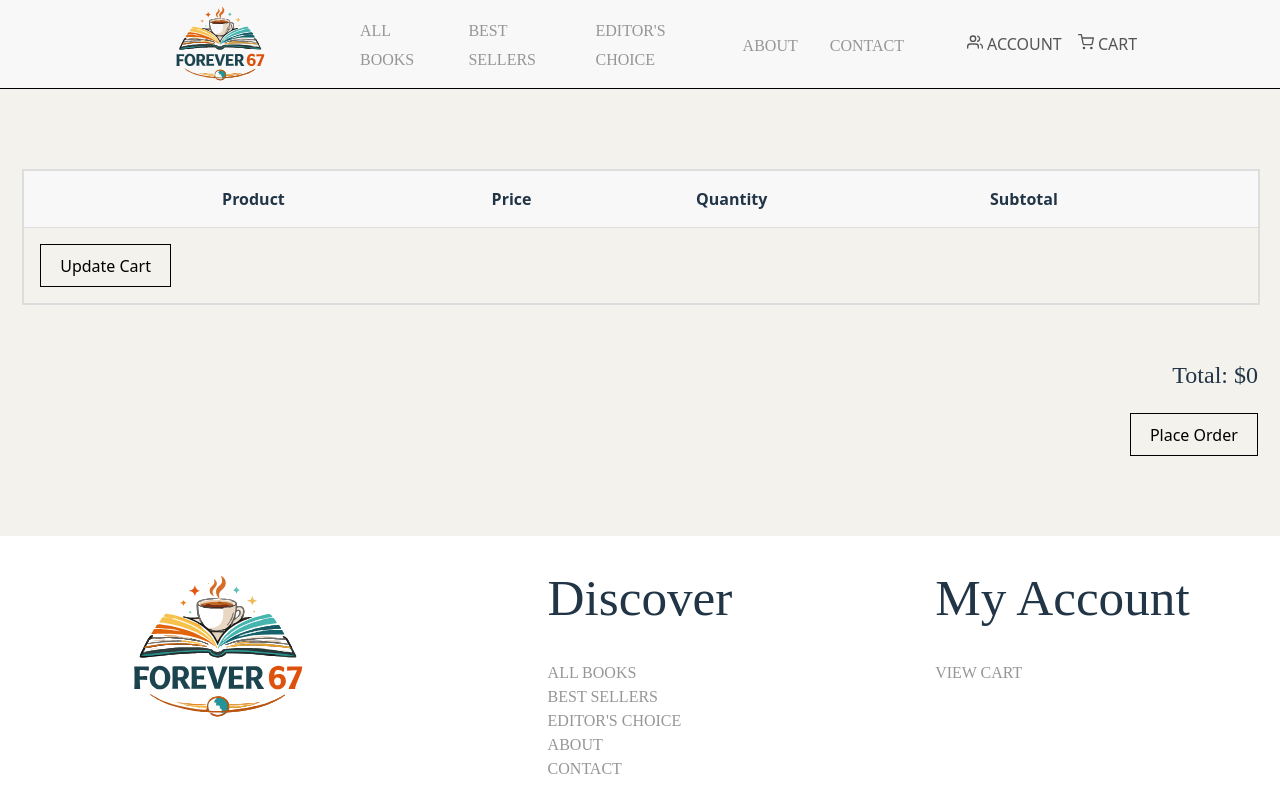
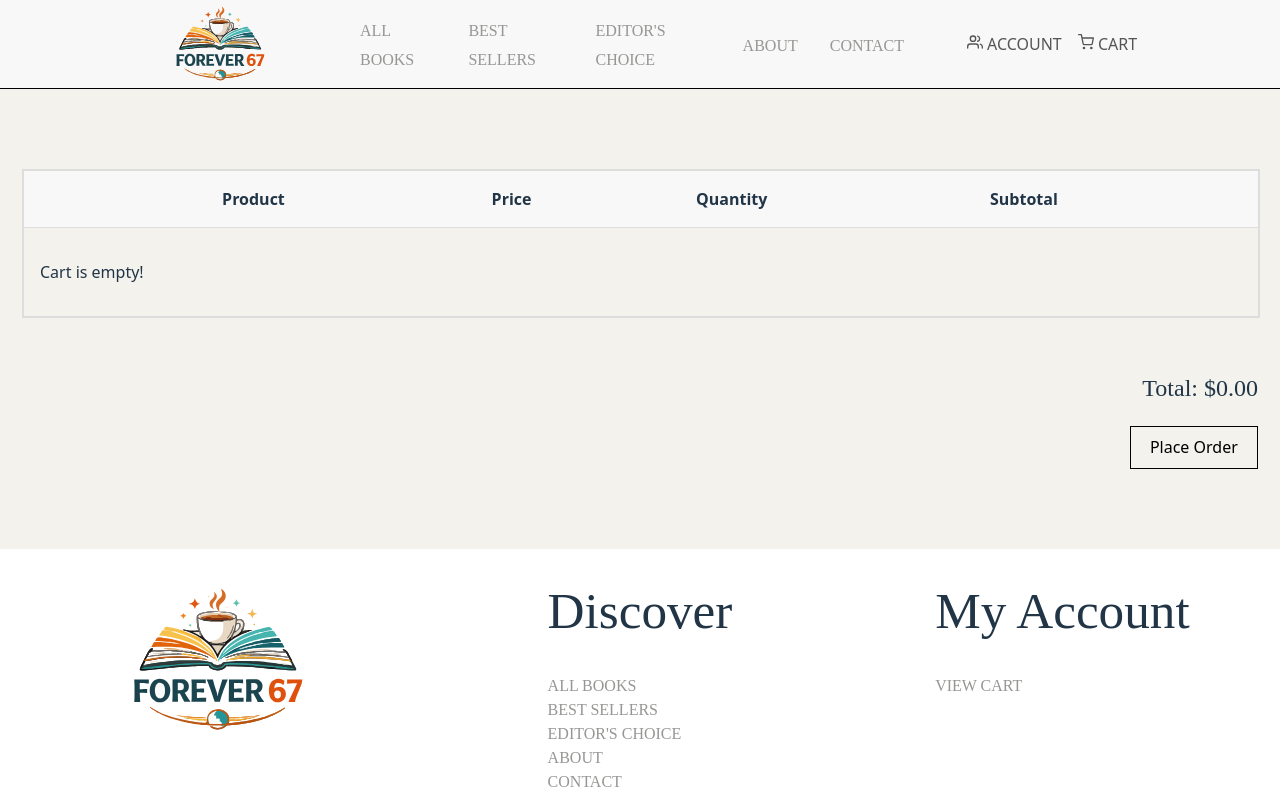
Before and after one commit to derekwu009/react-ecommerce, a React (Vite) app in the folder front-end/: page /cart in a window 1280 px wide. Built offline with nearby package versions, Linux system fonts and the light colour scheme.

Commit message:
Finish cart functions and page

```diff
--- a/front-end/src/components/cart/Cart.jsx
+++ b/front-end/src/components/cart/Cart.jsx
@@ -1,4 +1,3 @@
-import { useContext } from "react";
 import { CartContext } from "../../contexts/CartContext";
 import { useEffect } from "react";
 import { useState } from "react";
@@ -9,44 +8,65 @@ export const CartProvider = ({ children }) => {
     return savedCart ? JSON.parse(savedCart) : [];
   });
 
+  const handleStorageChange = (event) => {
+    if (event.key === "cart" && event.newValue) {
+      setCart(JSON.parse(event.newValue));
+    }
+  };
+
   useEffect(() => {
     localStorage.setItem("cart", JSON.stringify(cart));
   }, [cart]);
 
+  useEffect(() => {
+    window.addEventListener("storage", handleStorageChange);
+    return () => {
+      window.removeEventListener("storage", handleStorageChange);
+    };
+  }, []);
+
   const handleAddToCart = (book, quantity = 1) => {
     const existInCart = cart.find((item) => item.id === book.id);
     if (existInCart) {
-      setCart(
-        cart.map((item) =>
+      setCart((prevCart) =>
+        prevCart.map((item) =>
           item.id === book.id
             ? { ...item, quantity: item.quantity + quantity }
             : item,
         ),
       );
     } else {
-      setCart([...cart, { ...book, quantity }]);
+      setCart((prevCart) => [...prevCart, { ...book, quantity }]);
     }
+    alert(`${quantity} copies of ${book.title} added to cart!`);
   };
 
   const handleRemoveFromCart = (book) => {
     const existInCart = cart.find((item) => item.id === book.id);
-    if (existInCart && existInCart.quantity === 1) {
+    if (existInCart) {
       setCart(cart.filter((item) => item.id !== book.id));
-    } else {
+      alert(`Removed ${book.title} from cart!`);
+    }
+  };
+
+  const handleUpdateQuantity = (book, quantity) => {
+    const existInCart = cart.find((item) => item.id === book.id);
+    if (existInCart) {
       setCart(
         cart.map((item) =>
-          item.id === book.id ? { ...item, quantity: item.quantity - 1 } : item,
+          item.id === book.id ? { ...item, quantity: quantity } : item,
         ),
       );
     }
   };
 
-  const calculateTotal = () =>
-    cart.reduce(
-      (total, item) =>
-        total + item.quantity * Number(item.price.replace("$", "")),
+  const calculateTotal = () => {
+    const total = cart.reduce(
+      (sum, item) => sum + item.quantity * Number(item.price.replace("$", "")),
       0,
     );
+    return total.toFixed(2);
+  };
 
   const clearCart = () => setCart([]);
 
@@ -56,6 +76,7 @@ export const CartProvider = ({ children }) => {
         cart,
         handleAddToCart,
         handleRemoveFromCart,
+        handleUpdateQuantity,
         calculateTotal,
         clearCart,
       }}
--- a/front-end/src/components/itemtable/ItemTable.css
+++ b/front-end/src/components/itemtable/ItemTable.css
@@ -46,3 +46,7 @@
   border-color: black;
   border-radius: 0;
 }
+
+.cartItem-quantity input {
+  font-size: 0.9rem;
+}
--- a/front-end/src/components/itemtable/ItemTable.jsx
+++ b/front-end/src/components/itemtable/ItemTable.jsx
@@ -1,17 +1,17 @@
 import "./ItemTable.css";
 
-import { useContext } from "react";
+import { useContext, useEffect } from "react";
 import { FiXCircle } from "react-icons/fi";
 import { CartContext } from "../../contexts/CartContext";
 
 export const ItemTable = () => {
-  const {
-    cart,
-    handleAddToCart,
-    handleRemoveFromCart,
-    calculateTotal,
-    clearCart,
-  } = useContext(CartContext);
+  const { cart, handleRemoveFromCart, handleUpdateQuantity, clearCart } =
+    useContext(CartContext);
+
+  const handleClearCart = () => {
+    clearCart();
+    alert("Cart cleared successfully!");
+  };
 
   return (
     <>
@@ -30,7 +30,11 @@ export const ItemTable = () => {
           {cart.map((book) => (
             <tr key={book.id} className="item-row">
               <td className="remove-icon">
-                <div className="svg-container">
+                <div
+                  className="svg-container"
+                  onClick={() => handleRemoveFromCart(book)}
+                  style={{ cursor: "pointer" }}
+                >
                   <FiXCircle />
                 </div>
               </td>
@@ -44,7 +48,10 @@ export const ItemTable = () => {
                   type="number"
                   min="1"
                   max="99"
-                  defaultValue={book.quantity}
+                  value={book.quantity}
+                  onChange={(event) =>
+                    handleUpdateQuantity(book, Number(event.target.value))
+                  }
                 />
               </td>
               <td className="cartItem-subtotal">
@@ -58,9 +65,17 @@ export const ItemTable = () => {
         </tbody>
         <tfoot>
           <tr className="cart-table-footer">
-            <td colSpan={6}>
-              <button className="update-cart-button">Update Cart</button>
-            </td>
+            {cart.length > 0 ? (
+              <td colSpan={6}>
+                <button className="clear-cart-button" onClick={handleClearCart}>
+                  Clear Cart
+                </button>
+              </td>
+            ) : (
+              <td colSpan={6}>
+                <p>Cart is empty!</p>
+              </td>
+            )}
           </tr>
         </tfoot>
       </table>
```
